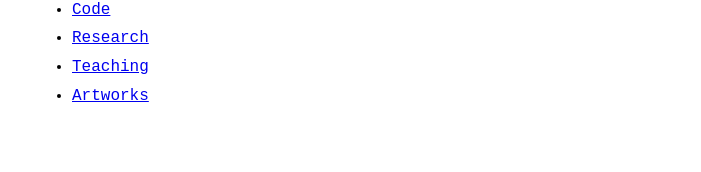
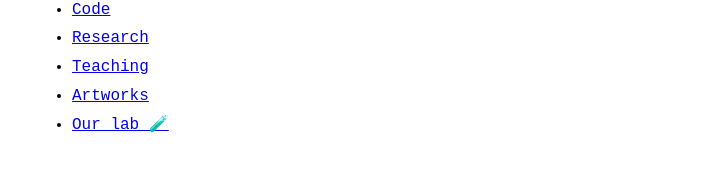
Before and after one commit to skojaku/skojaku.github.io, a Jekyll site: the page built from index.md, in a window 1280 px wide. Shown: the part 565-737 px from the top of the page, without its empty margins (288-989 px from the left). Built offline with Jekyll 4.4.1, drawn with Linux system fonts in a browser that asks for light colours.

Commit message:
udpate the index.md

```diff
--- a/index.md
+++ b/index.md
@@ -12,3 +12,4 @@ Hi 👋, I'm Sadamori Kojaku, Assistant Professor at Binghamton University, deve
 - [Research](research)
 - [Teaching](teaching)
 - [Artworks](artworks)
+- [Our lab 🧪](https://contexturelab.github.io/)
```
